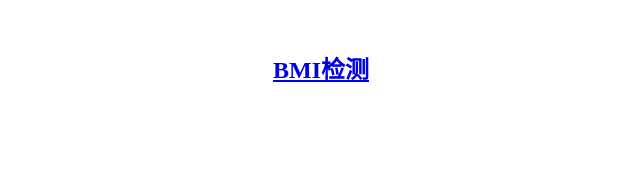
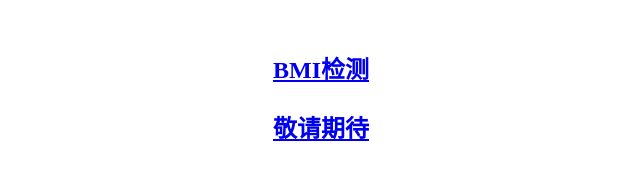
Before and after one commit to Ldi123/Ldi123.github.io, a plain HTML site: page Together.html in a window 1280 px wide. Shown: the whole page, without its empty margins (319-959 px from the left). Drawn offline with Linux system fonts and the light colour scheme.

Commit message:
Update Together.html

```diff
--- a/Together.html
+++ b/Together.html
@@ -21,6 +21,9 @@
 </style>
 </head>
 <body background="./images/timg.jpg" class="class1">
-<div class="class2" id="div2" align="center"><a href="https://Ldi123.github.io/Test.html">BMI检测</a></div>
+<div class="class2" id="div2" align="center">
+<p><a href="https://Ldi123.github.io/Test.html">BMI检测</a></p>
+<p><a href="https://Ldi123.github.io/Test.html">敬请期待</a></p>
+</div>
 </body>
 </html>
```
